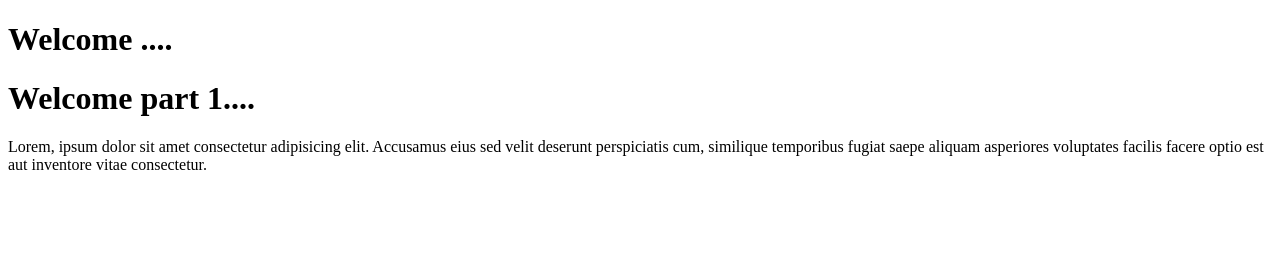
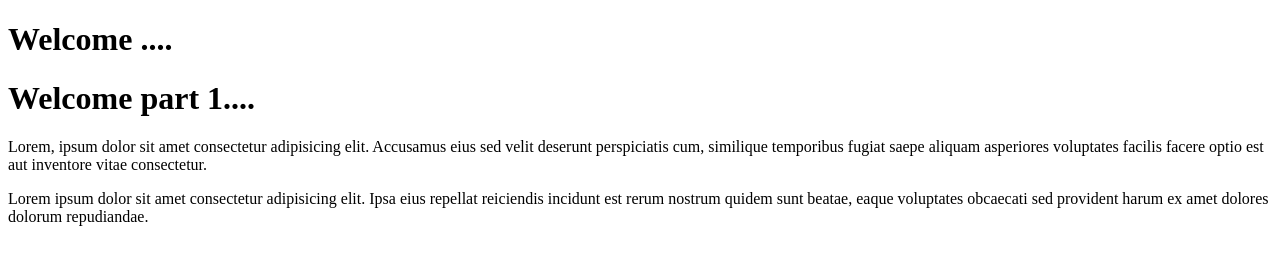
Before and after one commit to kajal-28/Testing, a plain HTML site: page index.html in a window 1280 px wide. Drawn offline with Linux system fonts and the light colour scheme.

Commit message:
one extra para

```diff
--- a/index.html
+++ b/index.html
@@ -10,6 +10,7 @@
     <h1>Welcome ....</h1>
         <h1>Welcome part 1....</h1>
         <p>Lorem, ipsum dolor sit amet consectetur adipisicing elit. Accusamus eius sed velit deserunt perspiciatis cum, similique temporibus fugiat saepe aliquam asperiores voluptates facilis facere optio est aut inventore vitae consectetur.</p>
+        <p>Lorem ipsum dolor sit amet consectetur adipisicing elit. Ipsa eius repellat reiciendis incidunt est rerum nostrum quidem sunt beatae, eaque voluptates obcaecati sed provident harum ex amet dolores dolorum repudiandae.</p>
 
 </body>
 </html>
```
